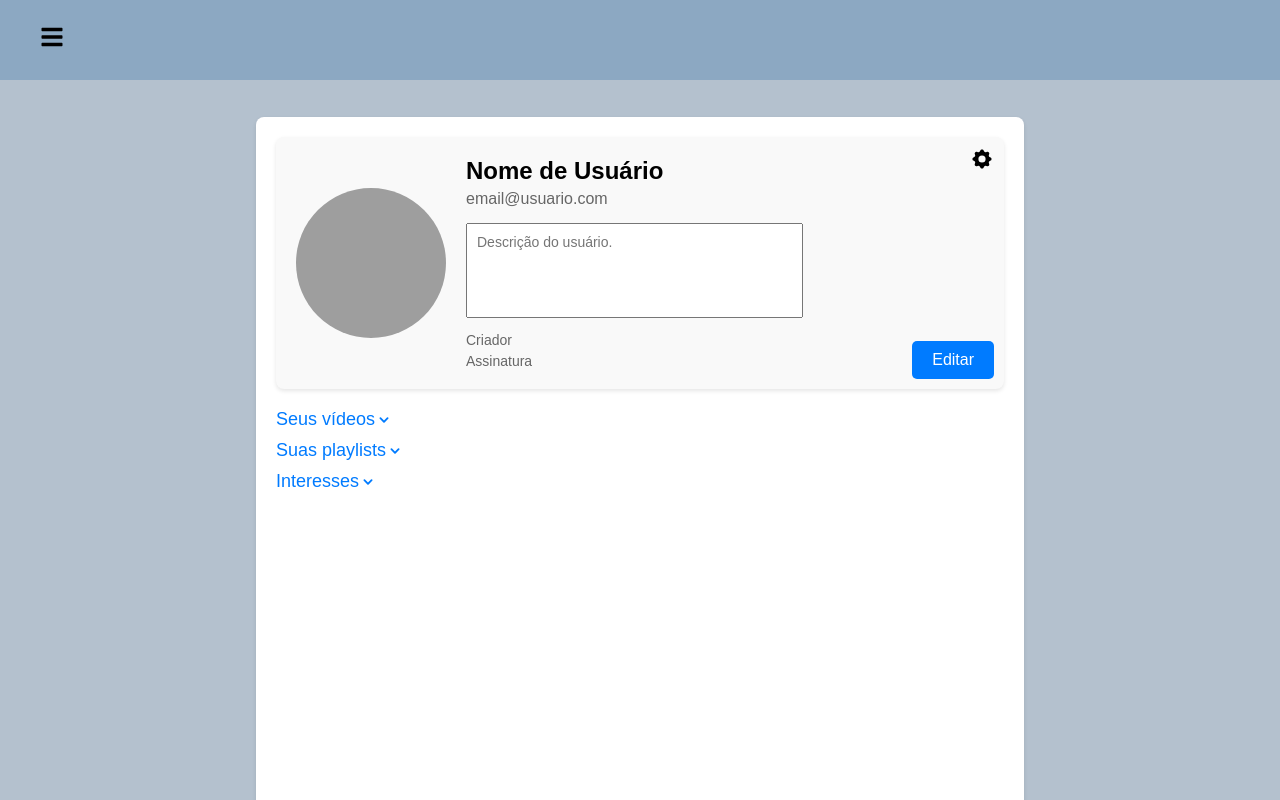
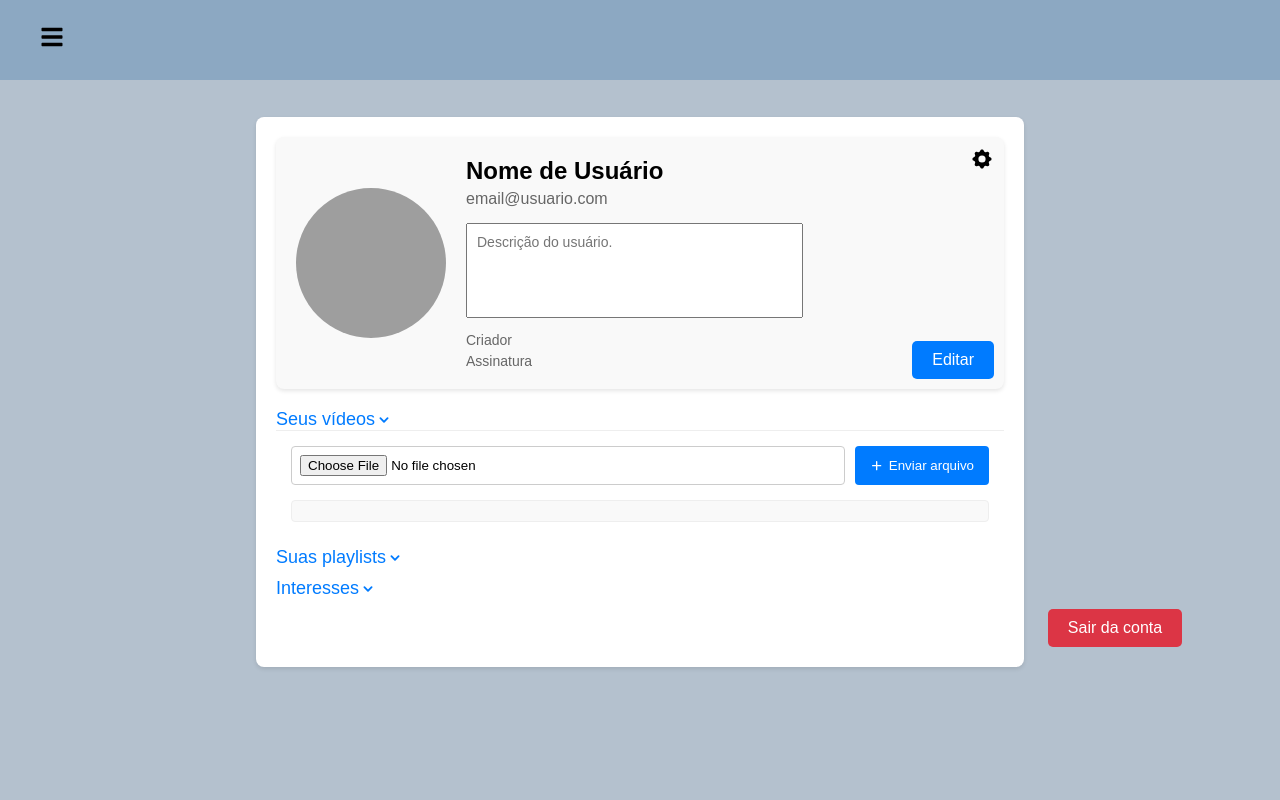
Before and after one commit to SamuelRaymundo/ti-informa, a React (Vite) app in the folder frontend/: page /perfil in a window 1280 px wide. Shown: the top 800 px of the page. Built offline with nearby package versions, Linux system fonts and the light colour scheme; grey boxes are pictures that could not be loaded.

Commit message:
Adicionado upload de videos

```diff
--- a/frontend/src/components/Paginas/Perfil/Perfil.jsx
+++ b/frontend/src/components/Paginas/Perfil/Perfil.jsx
@@ -1,42 +1,100 @@
 import React, { useState } from 'react';
 import styles from './perfil.module.css';
-import { HiChevronDown, HiCog } from 'react-icons/hi';
+import { HiChevronDown, HiCog, HiPlus } from 'react-icons/hi';
 import Menu from '../../Menu/Menu';
 
 const Perfil = () => {
-  const [descricao, setDescricao] = useState('');
+  const [descricaoUsuario, setDescricaoUsuario] = useState('');
+  const [arquivoVideo, setArquivoVideo] = useState(null);
+  const [videosUsuario, setVideosUsuario] = useState([]);
 
-  const handleEditClick = () => {
-
+  const aoClicarEditar = () => {
+    console.log('Editar perfil clicado');
   };
 
-  const handleLogout = () => {};
+  const aoClicarSair = () => {
+    console.log('Sair da conta clicado');
+  };
 
-  const sections = [
+  const aoSelecionarVideo = (event) => {
+    const file = event.target.files[0];
+    setArquivoVideo(file);
+  };
+
+  const aoEnviarVideo = async () => {
+    if (arquivoVideo) {
+      const formData = new FormData();
+      formData.append('video', arquivoVideo);
+      try {
+        console.log('Arquivo enviado:', arquivoVideo.name);
+        setVideosUsuario([...videosUsuario, { name: arquivoVideo.name, type: arquivoVideo.type }]);
+        setArquivoVideo(null);
+      } catch (error) {
+        console.error('Erro ao enviar o arquivo:', error);
+      }
+    } else {
+      alert('Por favor, selecione um arquivo de vídeo.');
+    }
+  };
+
+  const secoes = [
     {
       id: 'videos',
-      title: 'Seus vídeos',
-      subSections: ['Vídeo 1', 'Vídeo 2', 'Vídeo 3'],
+      titulo: 'Seus vídeos',
+      conteudo: (
+        <div>
+          <div className={styles.containerAdicionarVideo}>
+            <input
+              type="file"
+              className={styles.inputAdicionarVideo}
+              accept="video/mp4, audio/mpeg"
+              onChange={aoSelecionarVideo}
+            />
+            <button className={styles.botaoAdicionarVideo} onClick={aoEnviarVideo} disabled={!arquivoVideo}>
+              <HiPlus /> Enviar arquivo
+            </button>
+          </div>
+          <div className={styles.listaVideos}>
+            {videosUsuario.map((video, index) => (
+              <div key={index} className={styles.itemVideo}>
+                {video.type.startsWith('video/') && (
+                  <video controls className={styles.videoPlayer}>
+                    <source src={`/uploads/${video.name}`} type={video.type} />
+                    Seu navegador não suporta vídeos HTML5.
+                  </video>
+                )}
+                {video.type.startsWith('audio/') && (
+                  <audio controls className={styles.audioPlayer}>
+                    <source src={`/uploads/${video.name}`} type={video.type} />
+                    Seu navegador não suporta áudio HTML5.
+                  </audio>
+                )}
+                <p className={styles.nomeArquivo}>{video.name}</p>
+              </div>
+            ))}
+          </div>
+        </div>
+      ),
     },
     {
       id: 'playlists',
-      title: 'Suas playlists',
-      subSections: ['Playlist 1', 'Playlist 2', 'Playlist 3'],
+      titulo: 'Suas playlists',
+      subSecoes: ['Playlist 1', 'Playlist 2', 'Playlist 3'],
     },
     {
       id: 'interesses',
-      title: 'Interesses',
-      subSections: ['Interesse 1', 'Interesse 2', 'Interesse 3'],
+      titulo: 'Interesses',
+      subSecoes: ['Interesse 1', 'Interesse 2', 'Interesse 3'],
     },
   ];
 
-  const [activeSections, setActiveSections] = useState([]);
+  const [secoesAtivas, setSecoesAtivas] = useState(['videos']);
 
-  const toggleSection = (sectionId) => {
-    setActiveSections((prevActiveSections) =>
-      prevActiveSections.includes(sectionId)
-        ? prevActiveSections.filter((id) => id !== sectionId)
-        : [...prevActiveSections, sectionId]
+  const alternarSecao = (idSecao) => {
+    setSecoesAtivas((prevSecoesAtivas) =>
+      prevSecoesAtivas.includes(idSecao)
+        ? prevSecoesAtivas.filter((id) => id !== idSecao)
+        : [...prevSecoesAtivas, idSecao]
     );
   };
 
@@ -44,58 +102,62 @@ const Perfil = () => {
     <div>
       <Menu />
       <div className={styles.container}>
-        <div className={styles.profileCard}>
+        <div className={styles.cartaoPerfil}>
           <img
             src="https://st4.depositphotos.com/29453910/37778/v/450/depositphotos_377785374-stock-illustration-hand-drawn-modern-man-avatar.jpg"
             alt="Foto de Perfil"
-            className={styles.profileImage}
+            className={styles.imagemPerfil}
           />
-          <div className={styles.profileInfo}>
-            <h2 className={styles.userName}>Nome de Usuário</h2>
-            <p className={styles.userEmail}>email@usuario.com</p>
+          <div className={styles.infoPerfil}>
+            <h2 className={styles.nomeUsuario}>Nome de Usuário</h2>
+            <p className={styles.emailUsuario}>email@usuario.com</p>
             <textarea
-              className={styles.userDescription}
+              className={styles.descricaoUsuario}
               placeholder="Descrição do usuário."
-              value={descricao}
-              onChange={(e) => setDescricao(e.target.value)}
+              value={descricaoUsuario}
+              onChange={(e) => setDescricaoUsuario(e.target.value)}
             />
-            <p className={styles.creatorText}>Criador</p>
-            <p className={styles.signature}>Assinatura</p>
+            <p className={styles.textoCriador}>Criador</p>
+            <p className={styles.assinatura}>Assinatura</p>
           </div>
           <HiCog
-            className={styles.settingsIcon}
+            className={styles.iconeConfiguracoes}
             onClick={() => (window.location.href = '/config')}
           />
-          <button className={styles.editButton} onClick={handleEditClick}>
+          <button className={styles.botaoEditar} onClick={aoClicarEditar}>
             Editar
           </button>
         </div>
 
-        <div className={styles.navigationLinks}>
-          {sections.map((section) => (
+        <div className={styles.linksNavegacao}>
+          {secoes.map((secao) => (
             <div
-              key={section.id}
-              className={`${styles.section} ${
-                activeSections.includes(section.id) ? styles.open : ''
+              key={secao.id}
+              className={`${styles.secao} ${
+                secoesAtivas.includes(secao.id) ? styles.aberta : ''
               }`}
             >
-              <p onClick={() => toggleSection(section.id)}>
-                {section.title} <HiChevronDown />
+              <p onClick={() => alternarSecao(secao.id)}>
+                {secao.titulo} <HiChevronDown />
               </p>
               <div
-                className={`${styles.subSectionContainer} ${
-                  activeSections.includes(section.id) ? styles.open : ''
+                className={`${styles.conteudoSecao} ${
+                  secoesAtivas.includes(secao.id) ? styles.aberta : ''
                 }`}
               >
-                {section.subSections.map((subSection, index) => (
-                  <p key={index}>{subSection}</p>
-                ))}
+                {secao.conteudo ? secao.conteudo : (
+                  <div className={styles.containerSubSecoes}>
+                    {secao.subSecoes && secao.subSecoes.map((subSecao, index) => (
+                      <p key={index}>{subSecao}</p>
+                    ))}
+                  </div>
+                )}
               </div>
             </div>
           ))}
         </div>
 
-        <button className={styles.logoutButton} onClick={handleLogout}>
+        <button className={styles.botaoSair} onClick={aoClicarSair}>
           Sair da conta
         </button>
       </div>
--- a/frontend/src/components/Paginas/Perfil/Perfil.module.css
+++ b/frontend/src/components/Paginas/Perfil/Perfil.module.css
@@ -2,6 +2,7 @@ body {
     margin: 0;
     font-family: Arial, sans-serif;
     background-color: #f0f0f0;
+    overflow-y: auto;
   }
 
   .container {
@@ -14,11 +15,10 @@ body {
     background-color: #ffffff;
     box-shadow: 0 2px 4px rgba(0, 0, 0, 0.1);
     border-radius: 8px;
-    min-height: 800px;
     position: relative;
   }
 
-.profileCard {
+  .cartaoPerfil {
     display: flex;
     align-items: center;
     width: 100%;
@@ -29,31 +29,33 @@ body {
     box-shadow: 0 2px 4px rgba(0, 0, 0, 0.1);
   }
 
-.profileImage {
+  .imagemPerfil {
     width: 150px;
     height: 150px;
     border-radius: 50%;
     object-fit: cover;
   }
 
-.profileInfo {
+  .infoPerfil {
     flex: 1;
     margin-left: 20px;
   }
 
-.userName {
+  .nomeUsuario {
     font-size: 24px;
     font-weight: bold;
     margin: 0;
+    caret-color: transparent;
   }
 
-.userEmail {
+  .emailUsuario {
     font-size: 16px;
     color: #666;
     margin: 5px 0;
+    caret-color: transparent;
   }
 
-.userDescription {
+  .descricaoUsuario {
     width: 65%;
     height: 95px;
     margin-top: 10px;
@@ -63,19 +65,21 @@ body {
     overflow: hidden;
   }
 
-.creatorText {
+  .textoCriador {
     font-size: 14px;
     color: #666;
     margin-top: 10px;
+    caret-color: transparent;
   }
 
-.signature {
+  .assinatura {
     font-size: 14px;
     color: #666;
     margin-top: 5px;
+    caret-color: transparent;
   }
 
-.settingsIcon {
+  .iconeConfiguracoes {
     position: absolute;
     top: 10px;
     right: 10px;
@@ -83,7 +87,7 @@ body {
     cursor: pointer;
   }
 
-.editButton {
+  .botaoEditar {
     position: absolute;
     bottom: 10px;
     right: 10px;
@@ -96,21 +100,22 @@ body {
     cursor: pointer;
   }
 
-.editButton:hover {
+  .botaoEditar:hover {
     background-color: #0056b3;
   }
 
-.navigationLinks {
+  .linksNavegacao {
     width: 100%;
     margin-top: 20px;
   }
 
-.section {
+  .secao {
     width: 100%;
     margin-bottom: 10px;
+    caret-color: transparent;
   }
 
-.section p {
+  .secao p {
     font-size: 18px;
     color: #007bff;
     cursor: pointer;
@@ -118,25 +123,24 @@ body {
     align-items: center;
   }
 
-.section p:hover {
+  .secao p:hover {
     text-decoration: underline;
   }
 
-.subSectionContainer {
-    max-height: 0;
-    overflow: hidden;
+  .containerSubSecoes {
+    max-height: 150px;
     transition: max-height 0.3s ease-out;
   }
 
-.open .subSectionContainer {
-    max-height: 150px;
+  .aberta .containerSubSecoes {
+    max-height: 500px;
   }
 
-.subSection {
+  .subSecao {
     padding-left: 15px;
   }
 
-.subSection p {
+  .subSecao p {
     font-size: 18px;
     color: #666666;
     margin: 5px 0;
@@ -144,11 +148,11 @@ body {
     text-decoration: none;
   }
 
-.subSection p:hover {
+  .subSecao p:hover {
     text-decoration: underline;
   }
 
-.logoutButton {
+  .botaoSair {
     margin-top: auto;
     padding: 10px 20px;
     font-size: 16px;
@@ -160,10 +164,85 @@ body {
     transform: translateX(475px);
   }
 
-.logoutButton:hover {
+  .botaoSair:hover {
     background-color: #c82333;
   }
 
-.userName, .userEmail, .creatorText, .signature, .section, .profileCard {
-    caret-color: transparent;
+  .containerAdicionarVideo {
+    display: flex;
+    gap: 10px;
+    margin-bottom: 15px;
   }
+
+  .inputAdicionarVideo {
+    flex-grow: 1;
+    padding: 8px;
+    border: 1px solid #ccc;
+    border-radius: 4px;
+  }
+
+  .botaoAdicionarVideo {
+    padding: 8px 15px;
+    background-color: #007bff;
+    color: white;
+    border: none;
+    border-radius: 4px;
+    cursor: pointer;
+    display: flex;
+    align-items: center;
+    gap: 5px;
+  }
+
+  .botaoAdicionarVideo:hover {
+    background-color: #0056b3;
+  }
+
+  .listaVideos {
+    margin-top: 10px;
+    padding: 10px;
+    border: 1px solid #eee;
+    border-radius: 4px;
+    background-color: #f9f9f9;
+    display: flex;
+    flex-direction: column;
+    gap: 10px;
+  }
+
+  .itemVideo {
+    display: flex;
+    flex-direction: column;
+    align-items: flex-start;
+  }
+
+  .videoPlayer {
+    width: 100%;
+    max-width: 400px;
+    height: auto;
+    border-radius: 4px;
+  }
+
+  .audioPlayer {
+    width: 100%;
+    max-width: 400px;
+    border-radius: 4px;
+  }
+
+  .nomeArquivo {
+    font-size: 14px;
+    color: #555;
+    margin-top: 5px;
+  }
+
+  .conteudoSecao {
+    padding: 15px;
+    border-top: 1px solid #eee;
+    display: none;
+  }
+
+  .aberta .conteudoSecao {
+    display: block;
+  }
+
+  .conteudoSecao.fechada {
+    display: none;
+  }
```
Also changed, not shown: 1 other file (tests, documents, lock files or other folders). Lines whose indentation alone changed are shown as unchanged.
